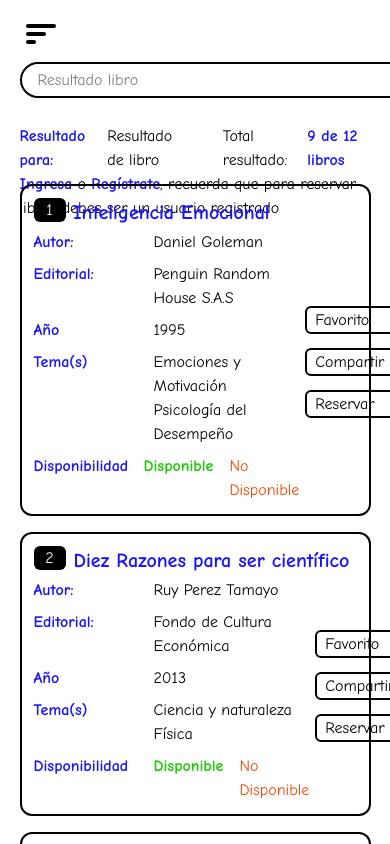
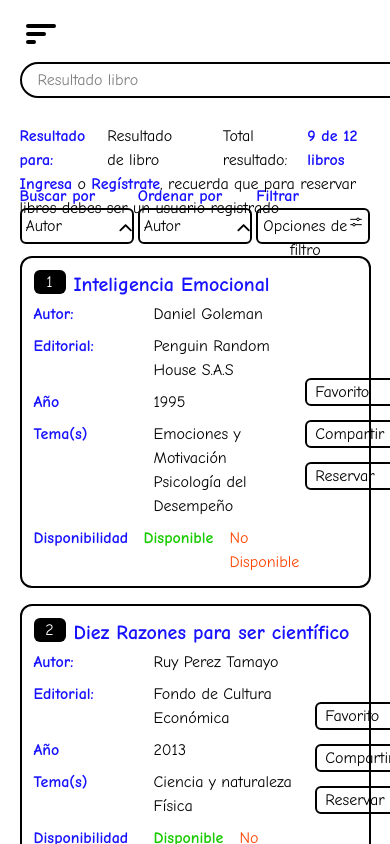
Before and after one commit to juan1988-tech/biblioteams, a React (Vite) app: page /catalogo in a window 390 px wide. Shown: the top 844 px of the page. Built offline with nearby package versions, Linux system fonts and the light colour scheme.

Commit message:
adelantos componentes media query tablet

```diff
--- /dev/null
+++ b/src/components/CathalogSearchBar/CathalogSerachBar.tsx
@@ -0,0 +1,10 @@
+const CathalogSerachBar = () => {
+  return (
+     <div className="flex border-2 border-black w-md h-9 mt-6 rounded-full relative px-4 ml-4 max-tablet:m-0">
+       <input type="text" className="appearance-none w-full h-full outline-none focus:outline-none" placeholder="Resultado libro"/>
+       <img src="/assets/navbar-dark-loop.svg" className="h-5 w-5 absolute left-[93%] top-1.75"/>
+     </div>
+  )
+}
+
+export default CathalogSerachBar
--- /dev/null
+++ b/src/components/SelectButtonsCathalog/SelectButtonsCathalog.tsx
@@ -0,0 +1,25 @@
+import SelectCathalog from "../SelectCathalog/SelectCathalog"
+
+const ButtonCathalogOptions = () =>{
+  return(
+  <div className="flex flex-col w-1/3 max-w-50 ml-1">
+    <h4 className="text-font-p bold text-tittle-blue font-bold" >Filtrar</h4>
+    <button className="flex appearance-none h-9 p-1 border-2 border-main-black rounded-md justify-between cursor-pointer">
+      <p>Opciones de filtro</p>
+      <img src="/assets/filter-black-icon.svg"/>
+    </button>
+  </div>
+  )
+}
+
+const SelectButtonsCathalog = () => {
+  return (
+    <section className="flex justify-between col-span-4 tablet-hor:hidden">
+      <SelectCathalog  label="Buscar por" selectName="find-book" selectClassName="flex flex-col w-1/3 relative max-w-50"/>
+      <SelectCathalog  label="Ordenar por" selectName="order-book" selectClassName="flex flex-col w-1/3 relative max-w-50 ml-1"/>
+      <ButtonCathalogOptions />
+    </section>
+  )
+}
+
+export default SelectButtonsCathalog
--- a/src/components/SelectCathalog/SelectCathalog.tsx
+++ b/src/components/SelectCathalog/SelectCathalog.tsx
@@ -3,9 +3,9 @@ import type { SelectCathalogProps } from "./types"
 const SelectCathalog:React.FC<SelectCathalogProps> = ({label,selectName,selectClassName}) => {
   return (
     <div className={selectClassName}>
-     <label className="text-font-p bold text-tittle-blue font-bold" >{label}</label>
-      <img src="/assets/ep_arrow-black.svg" className="w-4 h-4 absolute top-9 left-30"/>
-       <select name={selectName} className="appearance-none h-9 p-2 border-2 border-main-black rounded-md">
+     <h4 className="text-font-p bold text-tittle-blue font-bold" >{label}</h4>
+      <img src="/assets/ep_arrow-black.svg" className="w-4 h-4 absolute top-9 left-[85%]"/>
+       <select name={selectName} className="appearance-none h-9 p-1 border-2 border-main-black rounded-md">
         <option value="author">Autor</option>
         <option value="year">Año</option>
         <option>Disponibilidad</option>
--- a/src/components/SelectCathalog/types.ts
+++ b/src/components/SelectCathalog/types.ts
@@ -1,5 +1,5 @@
 export type SelectCathalogProps ={
   label:string,
   selectName:string,
-  selectClassName:"flex flex-col w-37 relative ml-18 max-tablet-hor:ml-4 max-tablet:hidden" | "flex flex-col w-37 relative max-tablet:hidden"
+  selectClassName:string
 }
--- a/src/pages/Cathalog/Cathalog.tsx
+++ b/src/pages/Cathalog/Cathalog.tsx
@@ -4,13 +4,10 @@ import type { CathalogBook } from "../../types/cathalog-env";
 import CathalogCard from "../../elements/CathalogCard/CathalogCard";
 import SelectCathalog from "../../components/SelectCathalog/SelectCathalog";
 import { Link } from "react-router-dom";
+import CathalogSerachBar from "../../components/CathalogSearchBar/CathalogSerachBar";
+import SelectButtonsCathalog from "../../components/SelectButtonsCathalog/SelectButtonsCathalog";
+import { onLoadingCathalog } from "../../utils/onLoadingCathalog";
 
-function onLoadingCathalog<T extends object>(Component: React.ComponentType<T>){
-  return(props:T & {loading:boolean})=>{
-    const {loading,...rest} = props
-    return loading?<p>Cargando Catálogo....</p>:<Component {...rest as T}/>
-  }
-}
 const RenderCathalog:React.FC = () =>{
   const [cathalog,setCathalog]  = useState<CathalogBook[]>([]);
 
@@ -32,7 +29,8 @@ const RenderCathalog:React.FC = () =>{
   },[])
 
     return(
-      <section className="flex flex-col col-span-9 row-start-3 row-end-4 max-tablet-hor:col-span-3 max-tablet:col-span-4">
+      <section className="flex flex-col col-span-9 row-start-3 row-end-4 max-tablet-hor:col-span-3 max-tablet:col-span-4
+      max-tablet:row-start-4 max-tablet:row-end-5">
         {cathalog && cathalog.map((book,index)=>(
           <CathalogCard
             title={book.title}
@@ -64,7 +62,7 @@ const Cathalog = () => {
     return (
     <main className="mt-8 max-tablet-hor:mt-0">
       <div className="w-[90%] mx-auto grid grid-cols-12 gap-3 grid-rows-[64px_48px_1fr]
-      max-tablet-hor:grid-cols-4 max-tablet-hor:h-auto max-tablet:justify-center">
+      max-tablet-hor:grid-cols-4 max-tablet-hor:h-auto max-tablet:justify-center max-tablet:grid-rows-[64px_48px_60px_1fr]">
         <aside className="col-span-3 h-full max-tablet-hor:col-span-1 row-start-3 row-end-4 max-tablet:hidden">
           <FilterCathalog/>
         </aside>
@@ -72,10 +70,7 @@ const Cathalog = () => {
         max-tablet:items-center max-tablet:col-span-4 max-tablet:justify-center">
           <div className="col-span-6  grid grid-cols-[148px_1fr] max-tablet:grid-cols-1 max-tablet:col-span-4">
           <SelectCathalog label="Buscar por" selectName="find-book" selectClassName="flex flex-col w-37 relative max-tablet:hidden"/>
-            <div className="flex border-2 border-black w-md h-9 mt-6 rounded-full relative px-4 ml-4 max-tablet:m-0">
-             <input type="text" className="appearance-none w-full h-full outline-none focus:outline-none" placeholder="Resultado libro"/>
-              <img src="/assets/navbar-dark-loop.svg" className="h-5 w-5 absolute left-[93%] top-1.75"/>
-            </div>
+          <CathalogSerachBar />
           </div>
           <SelectCathalog label="Ordenar por" selectName="order-book" selectClassName="flex flex-col w-37 relative ml-18 max-tablet-hor:ml-4 max-tablet:hidden"/>
         </article>
@@ -94,6 +89,7 @@ const Cathalog = () => {
               </section>
               </div>
             </article>
+            <SelectButtonsCathalog />
             <RenderCathalogLoading loading={loadingCathalog}/>
       </div>
     </main>
--- /dev/null
+++ b/src/utils/onLoadingCathalog.tsx
@@ -0,0 +1,6 @@
+export function onLoadingCathalog<T extends object>(Component: React.ComponentType<T>){
+  return(props:T & {loading:boolean})=>{
+    const {loading,...rest} = props
+    return loading?<p>Cargando Catálogo....</p>:<Component {...rest as T}/>
+  }
+}
```
Also changed, not shown: public/assets/filter-white-icon.svg (deleted). Lines whose indentation alone changed are shown as unchanged.
